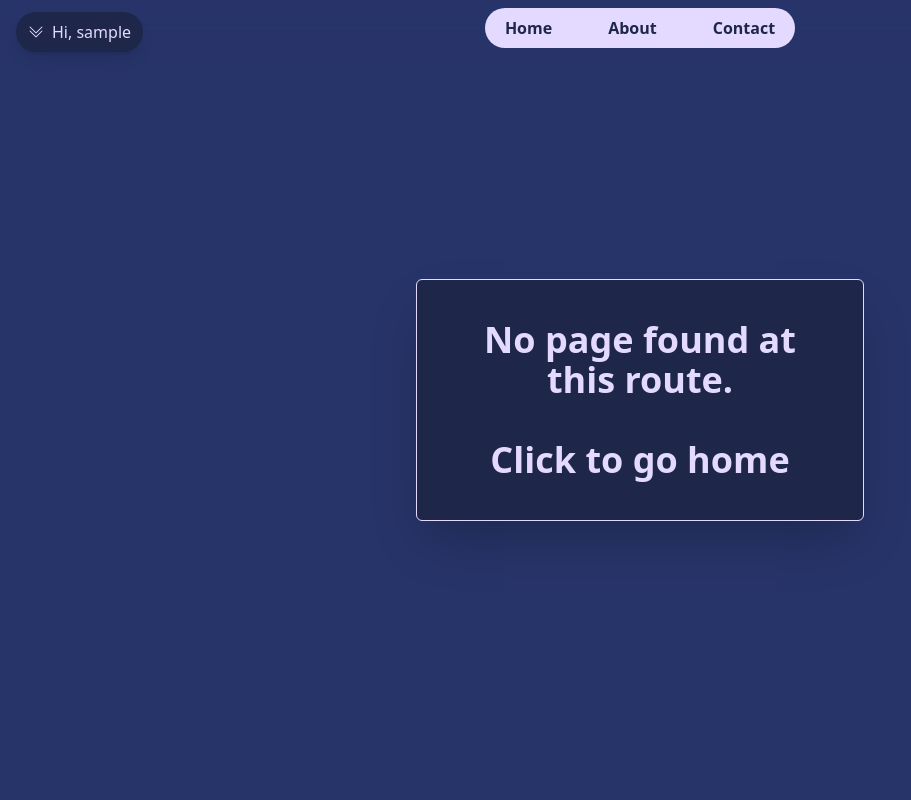
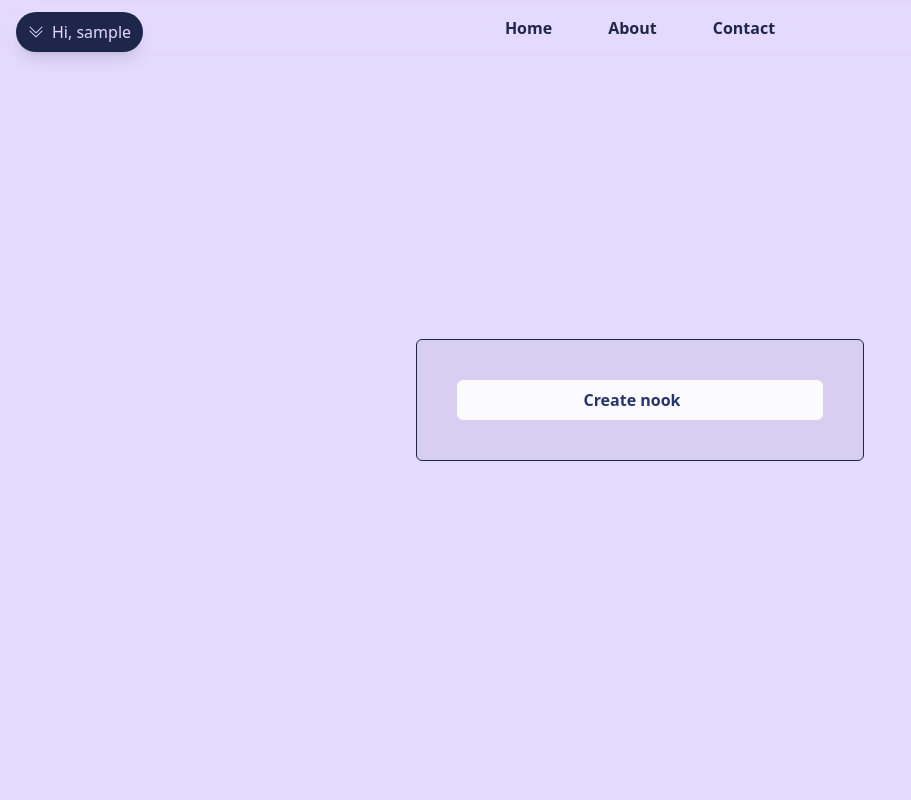
Before and after one commit to Junaidadams/nooks, a React (Vite) app: page /new-nook in a window 1280 px wide. Shown: the top 800 px of the page, without its empty margins (0-911 px from the left). Built offline with nearby package versions, Linux system fonts and the light colour scheme; sample sign-in values are in the browser's storage.

Commit message:
Small changes to new nooks page and handle submit logic

```diff
--- a/src/App.jsx
+++ b/src/App.jsx
@@ -16,6 +16,7 @@ import VerifyEmail from "./pages/utilPages/VerifyEmail";
 
 import NoPage from "./pages/NoPage";
 import RequireAuth from "./pages/wrapper/Wrapper";
+import NewNook from "./pages/NewNook";
 
 const App = () => {
   return (
@@ -51,6 +52,14 @@ const App = () => {
           </RequireAuth>
         }
       />
+      <Route
+        path="/new-nook"
+        element={
+          <RequireAuth>
+            <NewNook />
+          </RequireAuth>
+        }
+      />
       <Route path="/terms-and-conditions" element={<TermsAndConditions />} />
       <Route path="*" element={<NoPage />} />
     </Routes>
--- /dev/null
+++ b/src/pages/NewNook.jsx
@@ -0,0 +1,54 @@
+import { useState } from "react";
+import apiRequest from "../../lib/apiRequest";
+import SubmitButton from "../components/SubmitButton";
+
+const NewNook = () => {
+  const [error, setError] = useState("");
+  const [success, setSuccess] = useState(false);
+  const [isLoading, setIsLoading] = useState(false);
+  const [complete, setComplete] = useState(false);
+
+  const handleSubmit = async (e) => {
+    e.preventDefault();
+    setComplete(false);
+    setIsLoading(true);
+
+    const formData = new FormData(e.target);
+
+    try {
+      const res = await apiRequest.post("/auth/register", { email });
+      setSuccess(true);
+    } catch (error) {
+      console.error(error.response?.data?.message || "An error has occurred");
+      setError("Failed to create nook." + " " + error.response?.data?.message);
+    } finally {
+      setIsLoading(false);
+      setComplete(true);
+    }
+  };
+
+  return (
+    <div className="flex min-h-screen bg-periwinkle -mt-[56px] bg- flex-col ">
+      {" "}
+      <form
+        onSubmit={handleSubmit}
+        className="max-w-md m-auto bg-black bg-opacity-5 rounded-md text-ghost-white p-10 sm:border-[1px] border-space-cadet w-full "
+      >
+        {" "}
+        <div className="">
+          <SubmitButton
+            preSubmissionText="Create nook"
+            postSubmissionText="Nook created"
+            isLoading={isLoading}
+            success={success}
+            error={error}
+            complete={complete}
+            reattempt={true}
+          />
+        </div>{" "}
+      </form>
+    </div>
+  );
+};
+
+export default NewNook;
```
